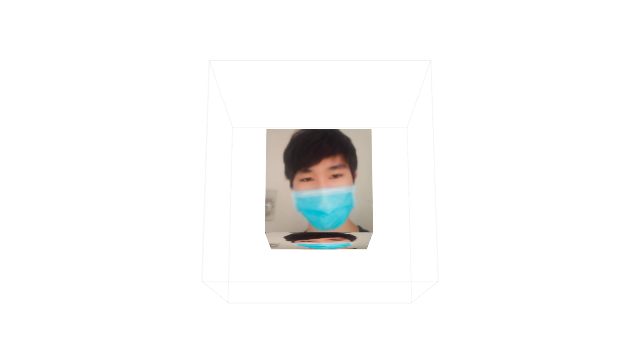
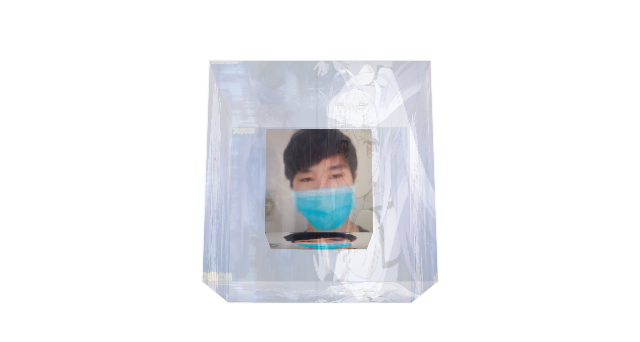
Before and after one commit to tiyeume25112004/my_girl_friends, a plain HTML site: page index.html in a window 1280 px wide. Shown: the part 208-550 px from the top of the page, without its empty margins (321-961 px from the left). Drawn offline with Linux system fonts and the light colour scheme.

Commit message:
Update mystyle.css

```diff
--- a/mystyle.css
+++ b/mystyle.css
@@ -76,38 +76,38 @@ li {
 }
 
 .maxbox li:nth-child(1) {
-    background: url('../images/background.jpg') no-repeat 0 0;
+    background: url('./back_ground.jpg') no-repeat 0 0;
     transform: translateZ(50px);
     background-size: 100% 100%;
     transform: translateZ(100px);
 }
 
 .maxbox li:nth-child(2) {
-    background: url('../images/background.jpg') no-repeat 0 0;
+    background: url('./back_ground.jpg') no-repeat 0 0;
     transform: rotateX(180deg) translateZ(100px);
     background-size: 100% 100%;
 }
 
 .maxbox li:nth-child(3) {
-    background: url('../images/background.jpg') no-repeat 0 0;
+    background: url('./back_ground.jpg') no-repeat 0 0;
     transform: rotateX(-90deg) translateZ(100px);
     background-size: 100% 100%;
 }
 
 .maxbox li:nth-child(4) {
-    background: url('../images/background.jpg') no-repeat 0 0;
+    background: url('./back_ground.jpg') no-repeat 0 0;
     transform: rotateX(90deg) translateZ(100px);
     background-size: 100% 100%;
 }
 
 .maxbox li:nth-child(5) {
-    background: url('../images/background.jpg') no-repeat 0 0;
+    background: url('./back_ground.jpg') no-repeat 0 0;
     transform: rotateY(-90deg) translateZ(100px);
     background-size: 100% 100%;
 }
 
 .maxbox li:nth-child(6) {
-    background: url('../images/background.jpg') no-repeat 0 0;
+    background: url('./back_ground.jpg') no-repeat 0 0;
     transform: rotateY(90deg) translateZ(100px);
     background-size: 100% 100%;
 }
```
